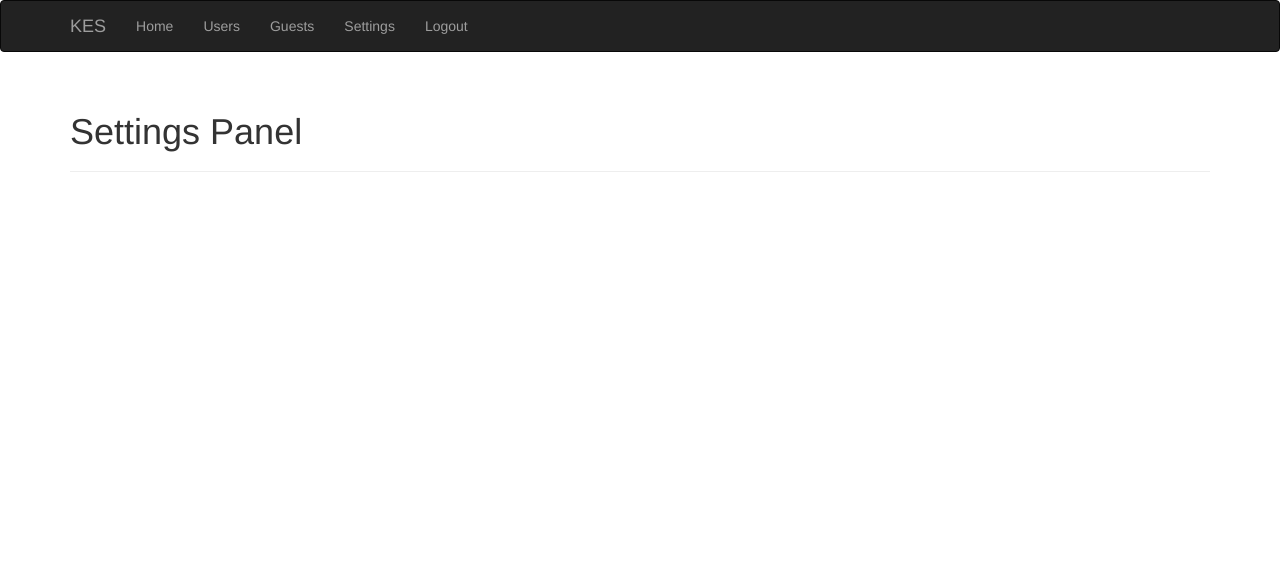
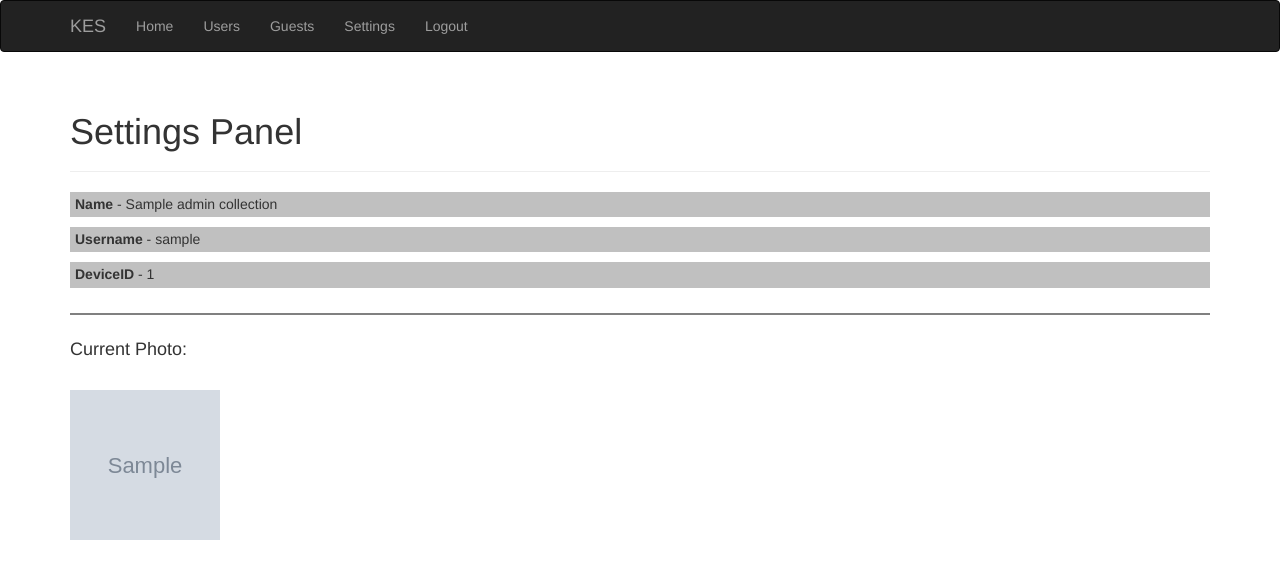
Before and after one commit to muazra/Keyless-Entry-System, a Flask app: a page that uses kes-backend/templates/adminsettings.html in a window 1280 px wide. Shown: the top 579 px of the page. Run offline with Flask 2, Linux system fonts and the light colour scheme; grey boxes marked "Sample" are stand-in pictures; a database or web service that is not in the repository returns one stand-in record (values such as "Sample title"); some libraries are stand-ins or nearby versions.

Commit message:
image rendering and compatability

```diff
--- a/kes-backend/forms.py
+++ b/kes-backend/forms.py
@@ -17,6 +17,10 @@ class NewAdminForm(Form):
     username = StringField('Username', validators=[DataRequired()])
     password = PasswordField('Password', validators=[DataRequired()])
     deviceid = StringField('Device ID', validators=[DataRequired()])
+    photo = FileField('Photo', validators=[
+        FileRequired(),
+        FileAllowed(['jpg', 'png'], 'Images only!')
+    ])
     submit = SubmitField('Submit')
 
 
@@ -33,8 +37,6 @@ class NewUserForm(Form):
 
 class NewGuestForm(Form):
     name = StringField('Name', validators=[DataRequired()])
-    username = StringField('Username', validators=[DataRequired()])
-    password = PasswordField('Password', validators=[DataRequired()])
     photo = FileField('Photo', validators=[
         FileRequired(),
         FileAllowed(['jpg', 'png'], 'Images only!')
--- a/kes-backend/server.py
+++ b/kes-backend/server.py
@@ -1,6 +1,6 @@
 __author__ = 'Muaz'
 
-from flask import Flask, render_template, redirect, url_for, flash
+from flask import Flask, render_template, redirect, url_for, flash, request
 from flask.ext.bootstrap import Bootstrap
 from werkzeug.utils import secure_filename
 from db import MongoDB
@@ -15,6 +15,7 @@ mongodb = MongoDB()
 @app.route('/', methods=['GET', 'POST'])
 def login():
     form = forms.LoginForm()
+
     if form.validate_on_submit():
         if mongodb.admin_allow_login(form.username.data, form.password.data) is True:
             flash("Login successful. Welcome!")
@@ -28,6 +29,7 @@ def login():
 @app.route('/newadmin', methods=['GET', 'POST'])
 def newadmin():
     form = forms.NewAdminForm()
+
     if form.validate_on_submit():
         if mongodb.device_exist(form.deviceid.data) is False:
             flash("Device ID Not Found!")
@@ -37,10 +39,14 @@ def newadmin():
             flash("Username already exists. Please try again.")
             return redirect(url_for('newadmin'))
 
-        mongodb.add_admin(form.name.data, form.username.data, form.password.data, form.deviceid.data)
+        filename = secure_filename(form.photo.data.filename)
+        form.photo.data.save('static/' + filename)
+
+        mongodb.add_admin(form.name.data, form.username.data, form.password.data, form.deviceid.data, filename)
         mongodb.remove_device(form.deviceid.data)
         flash("Account Creation Successful. Please login below.")
         return redirect(url_for('login'))
+
     return render_template('newadmin.html', form=form)
 
 
@@ -50,12 +56,12 @@ def adminusers(username):
     users = mongodb.user_collection.find({'parent': username})
 
     if form.validate_on_submit():
-        if mongodb.admin_exist(form.username.data) is True:
+        if mongodb.user_exist(form.username.data) is True:
             flash("Username already exists. Please try again.")
             return redirect(url_for('adminusers', username=username))
 
         filename = secure_filename(form.photo.data.filename)
-        form.photo.data.save('images/' + filename)
+        form.photo.data.save('static/' + filename)
 
         mongodb.add_user(username, form.name.data, form.username.data, form.password.data, filename)
         flash("User has successfully been added")
@@ -67,24 +73,34 @@ def adminusers(username):
 @app.route('/<username>/guests', methods=['GET', 'POST'])
 def adminguests(username):
     form = forms.NewGuestForm()
+    guests = mongodb.guest_collection.find({'parent': username})
 
     if form.validate_on_submit():
+        if mongodb.guest_exist(form.name.data) is True:
+            flash("Guest already exists. Please try again.")
+            return redirect(url_for('adminguests', username=username))
+
         filename = secure_filename(form.photo.data.filename)
-        form.photo.data.save('images/' + filename)
+        form.photo.data.save('static/' + filename)
+
+        mongodb.add_guest(username, form.name.data, filename)
+        flash("Guest has successfully been added")
         return redirect(url_for('adminguests', username=username))
 
-    return render_template('adminguests.html', form=form, username=username)
+    return render_template('adminguests.html', form=form, username=username, guests=guests)
 
 
 @app.route('/<username>/settings', methods=['GET', 'POST'])
 def adminsettings(username):
-    return render_template('adminsettings.html', username=username)
+    adminprofile = mongodb.admin_collection.find_one({'username': username})
+    adminphoto = adminprofile.get("photo")
+    return render_template('adminsettings.html', username=username, adminprofile=adminprofile, adminphoto=adminphoto)
 
 
 @app.route('/<username>/home', methods=['GET', 'POST'])
 def adminhome(username):
-    return render_template('adminhome.html', username=username)
-
+    adminname = mongodb.admin_collection.find_one({'username': username}).get('name')
+    return render_template('adminhome.html', username=username, adminname=adminname)
 
 if __name__ == '__main__':
     app.run(debug=True)
--- a/kes-backend/static/styles.css
+++ b/kes-backend/static/styles.css
@@ -68,3 +68,16 @@ h3.add-guest{
 }
 
 /* Settings Panel Styles */
+
+h5.settings{
+    width: 100%;
+    padding: 5px;
+    background-color: #C0C0C0;
+    text-align: left;
+}
+
+.settings-border{
+    border: 1px groove #808080;
+    margin-top: 25px;
+    margin-bottom: 25px;
+}
--- a/kes-backend/templates/adminhome.html
+++ b/kes-backend/templates/adminhome.html
@@ -5,7 +5,7 @@
 
 <div class="page-header">
     <h1>Admin Dashboard</h1>
-    <h4>Welcome, {{ username }}!</h4>
+    <h4>Welcome, {{ adminname }}!</h4>
 </div>
 
 <div class="admin-activity">
--- a/kes-backend/templates/adminsettings.html
+++ b/kes-backend/templates/adminsettings.html
@@ -7,4 +7,14 @@
     <h1>Settings Panel</h1>
 </div>
 
+<h5 class="settings"><strong>Name</strong> - {{adminprofile.get("name")}}</h5>
+<h5 class="settings"><strong>Username</strong> - {{adminprofile.get("username")}}</h5>
+<h5 class="settings"><strong>DeviceID</strong> - {{adminprofile.get("deviceid")}}</h5>
+
+<div class="settings-border"></div>
+
+<h4>Current Photo:</h4><br>
+<img src="/static/{{adminphoto}}" alt="Admin Picture" style="width:150px;height:150px">
+
+
 {% endblock %}
--- a/kes-backend/templates/adminusers.html
+++ b/kes-backend/templates/adminusers.html
@@ -10,7 +10,7 @@
 <div class="users-list">
     <h5 class="users">Current List of Users</h5>
     {% for user in users %}
-    <h6>{{user.get('username')}}</h6>
+    <h5>{{user.get('name')}}</h5>
     {% endfor %}
 </div>
 
--- a/kes-backend/templates/newadmin.html
+++ b/kes-backend/templates/newadmin.html
@@ -6,6 +6,8 @@
     <h1>Create New Account</h1>
 </div>
 
-{{ wtf.quick_form(form) }}
+<form action="/newadmin" method="POST" enctype="multipart/form-data">
+    {{ wtf.quick_form(form) }}
+</form>
 
 {% endblock %}
```
Also changed, not shown: kes-backend/db.py (+16 -2 lines), kes-backend/templates/adminguests.html (+6 -1 lines), 2 other files.
